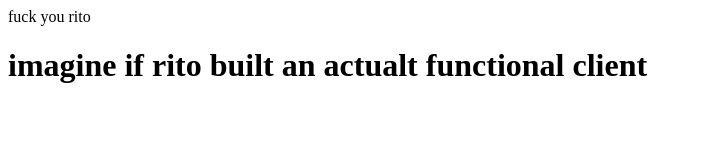
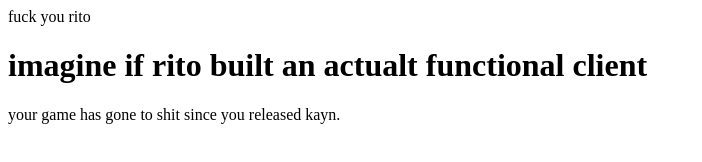
Before and after one commit to Gryffinox/coolestProject, a plain HTML site: page root/index.html in a window 1280 px wide. Shown: the whole page, without its empty margins (0-702 px from the left). Drawn offline with Linux system fonts and the light colour scheme.

Commit message:
fuck you riot

```diff
--- a/root/index.html
+++ b/root/index.html
@@ -6,5 +6,8 @@
 <h1>
 	imagine if rito built an actualt functional client
 </h1>
+<p>
+	your game has gone to shit since you released kayn.
+</p>
 </body>
 </html>
```
